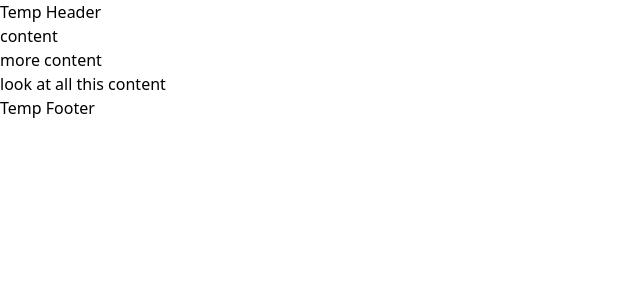
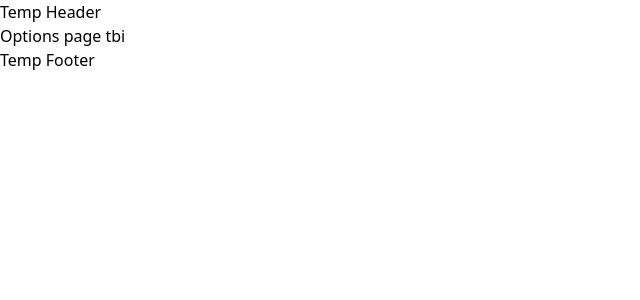
Before and after one commit to noahh0/Quiz-App, a React (Vite) app: page / in a window 1280 px wide. Shown: the top 300 px of the page, without its empty margins (0-640 px from the left). Built offline with nearby package versions, Linux system fonts and the light colour scheme.

Commit message:
create context, start outlining structure

```diff
--- /dev/null
+++ b/src/Answers.tsx
@@ -0,0 +1,5 @@
+function Answers() {
+  return <div>Answer section tbi</div>;
+}
+
+export default Answers;
--- a/src/App.tsx
+++ b/src/App.tsx
@@ -1,4 +1,5 @@
 import Header from "./Header.tsx";
+import QuizProvider from "./QuizContext";
 import MainContent from "./MainContent.tsx";
 import Footer from "./Footer.tsx";
 
@@ -6,7 +7,9 @@ function App() {
   return (
     <>
       <Header />
-      <MainContent />
+      <QuizProvider>
+        <MainContent />
+      </QuizProvider>
       <Footer />
     </>
   );
--- a/src/MainContent.tsx
+++ b/src/MainContent.tsx
@@ -1,13 +1,12 @@
+import { useContext } from "react";
+import { QuizContext } from "./QuizContext";
+import Quiz from "./Quiz";
+import QuizOptions from "./QuizOptions";
+
 function MainContent() {
-  return (
-    <main>
-      <ul>
-        <li>content</li>
-        <li>more content</li>
-        <li>look at all this content</li>
-      </ul>
-    </main>
-  );
+  const qC = useContext(QuizContext);
+
+  return <main>{qC!.inQuiz ? <Quiz /> : <QuizOptions />}</main>;
 }
 
 export default MainContent;
--- /dev/null
+++ b/src/Question.tsx
@@ -0,0 +1,21 @@
+import { useContext } from "react";
+import { QuizContext } from "./QuizContext";
+import Answers from "./Answers";
+import TrueOrFalse from "./TrueOrFalse";
+
+function Question() {
+  const qC = useContext(QuizContext);
+
+  return (
+    <div>
+      <div>Question tbi</div>
+      {qC!.questions[qC!.currentQuestion].type === "multiple" ? (
+        <Answers />
+      ) : (
+        <TrueOrFalse />
+      )}
+    </div>
+  );
+}
+
+export default Question;
--- /dev/null
+++ b/src/Quiz.tsx
@@ -0,0 +1,12 @@
+import Question from "./Question";
+
+function Quiz() {
+  return (
+    <div>
+      <div>Info tbi</div>
+      <Question />
+    </div>
+  );
+}
+
+export default Quiz;
--- /dev/null
+++ b/src/QuizContext.tsx
@@ -0,0 +1,60 @@
+import React, { useState, Dispatch, SetStateAction } from "react";
+
+interface Question {
+  type: string;
+  difficulty: string;
+  category: string;
+  question: string;
+  correct_answer: string;
+  incorrect_answers: string[];
+}
+
+interface QuizContext {
+  inQuiz: boolean;
+  setInQuiz: Dispatch<SetStateAction<boolean>>;
+  questions: Question[];
+  setQuestions: Dispatch<SetStateAction<Question[]>>;
+  currentQuestion: number;
+  setCurrentQuestion: Dispatch<SetStateAction<number>>;
+  score: number;
+  setScore: Dispatch<SetStateAction<number>>;
+  showAnswers: boolean;
+  setShowAnswers: Dispatch<SetStateAction<boolean>>;
+  timePerQuestion: number | null;
+  setTimePerQuestion: Dispatch<SetStateAction<number | null>>;
+}
+
+const QuizContext = React.createContext<QuizContext | null>(null);
+
+function QuizProvider({ children }: { children: React.ReactNode }) {
+  const [inQuiz, setInQuiz] = useState<boolean>(false);
+  const [questions, setQuestions] = useState<Question[]>([]);
+  const [currentQuestion, setCurrentQuestion] = useState<number>(0);
+  const [score, setScore] = useState<number>(0);
+  const [showAnswers, setShowAnswers] = useState<boolean>(false);
+  const [timePerQuestion, setTimePerQuestion] = useState<number | null>(null);
+
+  return (
+    <QuizContext.Provider
+      value={{
+        inQuiz,
+        setInQuiz,
+        questions,
+        setQuestions,
+        currentQuestion,
+        setCurrentQuestion,
+        score,
+        setScore,
+        showAnswers,
+        setShowAnswers,
+        timePerQuestion,
+        setTimePerQuestion,
+      }}
+    >
+      {children}
+    </QuizContext.Provider>
+  );
+}
+
+export { QuizContext };
+export default QuizProvider;
--- /dev/null
+++ b/src/QuizOptions.tsx
@@ -0,0 +1,5 @@
+function QuizOptions() {
+  return <div>Options page tbi</div>;
+}
+
+export default QuizOptions;
--- /dev/null
+++ b/src/TrueOrFalse.tsx
@@ -0,0 +1,10 @@
+function TrueOrFalse() {
+  return (
+    <div>
+      <button>True</button>
+      <button>False</button>
+    </div>
+  );
+}
+
+export default TrueOrFalse;
```
Also changed, not shown: src/main.tsx (+8 -7 lines).
